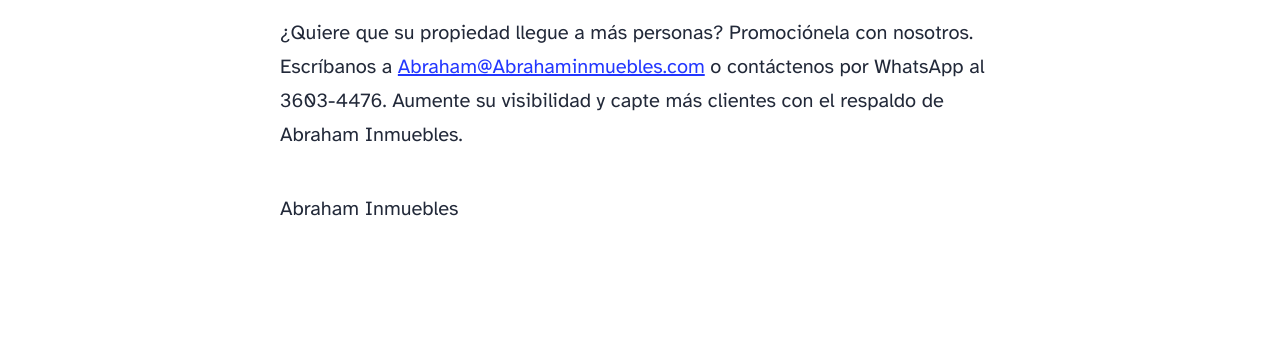
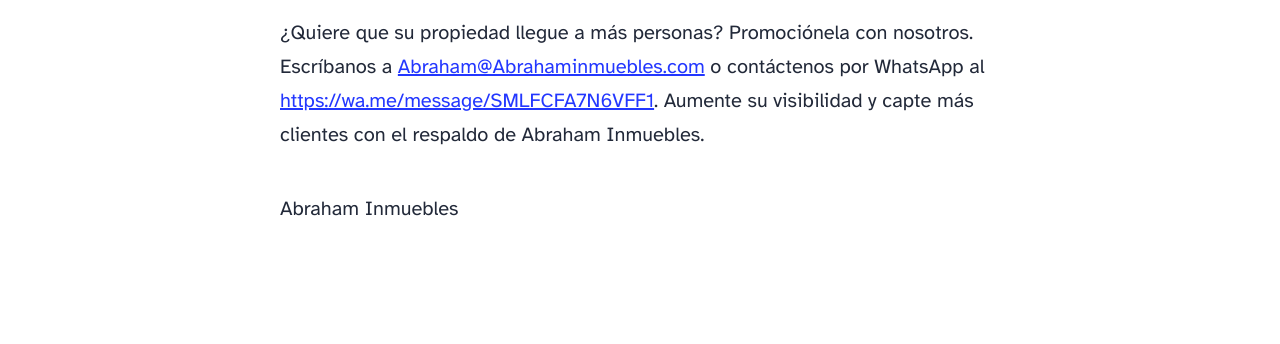
Before and after one commit to GatitosDeresion/inmuebles, an Astro site: page /blog/first-post in a window 1280 px wide. Shown: the part 1201-1545 px from the top of the page. Built offline with nearby package versions, Linux system fonts and the light colour scheme; Astro itself is replaced by a stand-in of ours.

Commit message:
Actualizar first-post.md

```diff
--- a/src/content/blog/first-post.md
+++ b/src/content/blog/first-post.md
@@ -5,7 +5,7 @@
 heroImage: "/espacio_disponible.png"
 ---
 
-¿Quiere que su propiedad llegue a más personas? Promociónela con nosotros. Escríbanos a Abraham@Abrahaminmuebles.com o contáctenos por WhatsApp al 3603-4476. Aumente su visibilidad y capte más clientes con el respaldo de Abraham Inmuebles.
+¿Quiere que su propiedad llegue a más personas? Promociónela con nosotros. Escríbanos a Abraham@Abrahaminmuebles.com o contáctenos por WhatsApp al https://wa.me/message/SMLFCFA7N6VFF1. Aumente su visibilidad y capte más clientes con el respaldo de Abraham Inmuebles.
 
 
 
```
